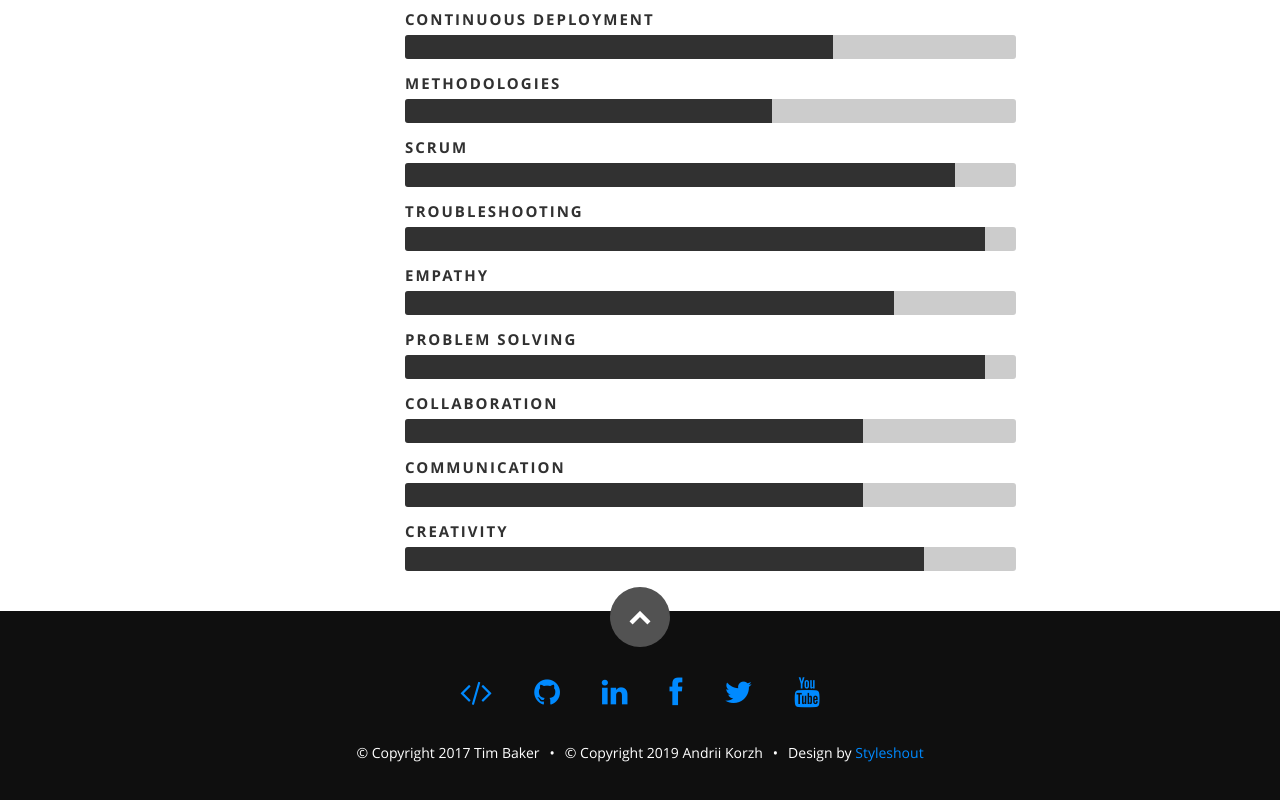
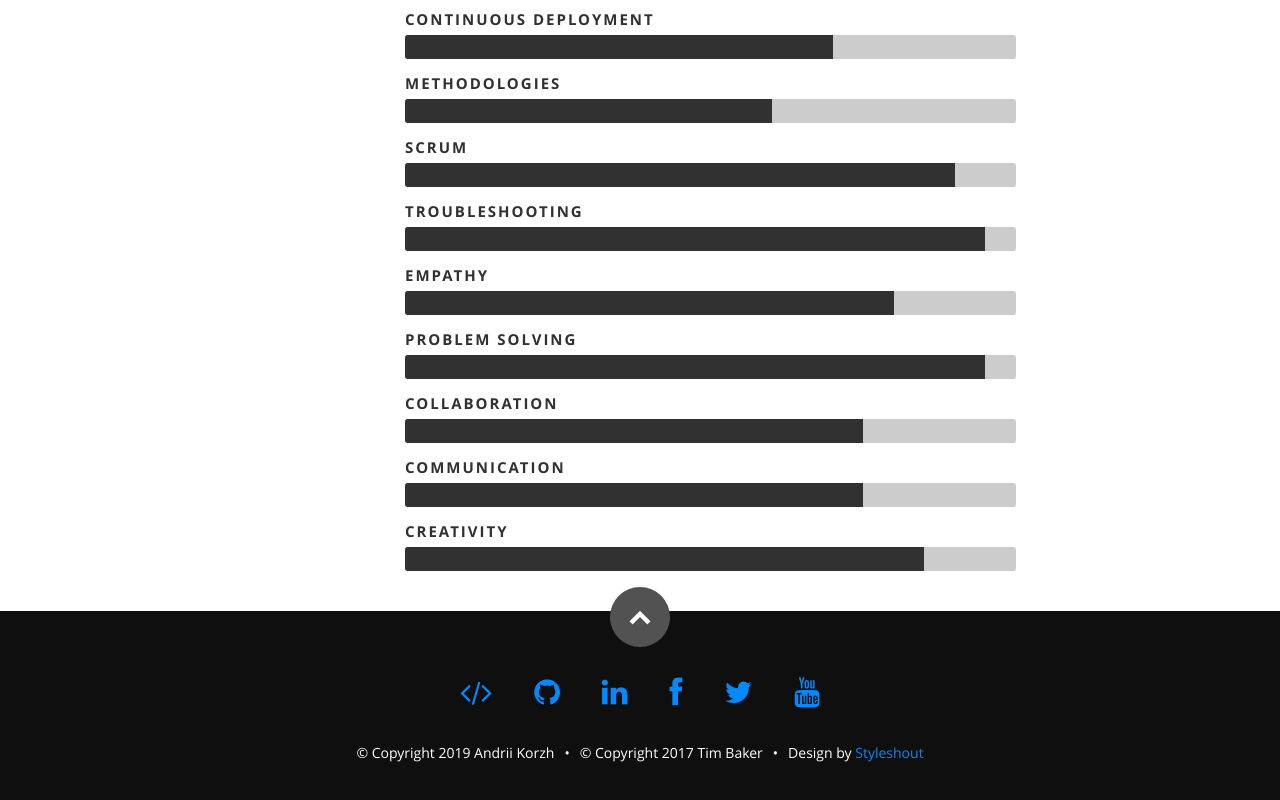
Before and after one commit to andrii-korzh/personal-website, a React (Create React App) app: page / in a window 1280 px wide. Shown: the part 3698-4498 px from the top of the page. Built offline with nearby package versions, Linux system fonts and the light colour scheme.

Commit message:
update copyright order

```diff
--- a/src/Components/Footer.js
+++ b/src/Components/Footer.js
@@ -18,8 +18,8 @@ class Footer extends Component {
 							{networks}
 						</ul>
 						<ul className="copyright">
+							<li>&copy; Copyright 2019 Andrii Korzh</li>
 							<li>&copy; Copyright 2017 Tim Baker</li>
-							<li>&copy; Copyright 2019 Andrii Korzh</li>
 							<li>Design by <a title="Styleshout" href="http://www.styleshout.com/">Styleshout</a></li>
 						</ul>
 					</div>
```
